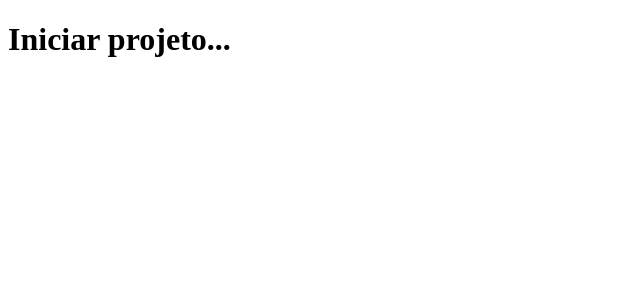
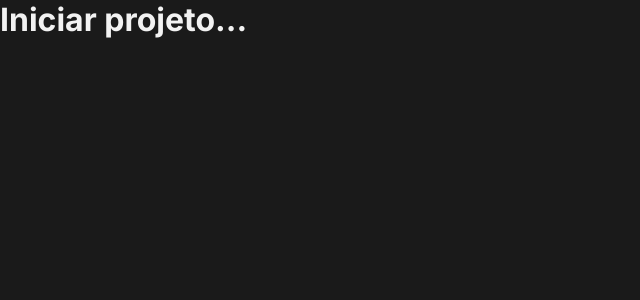
Before and after one commit to KevinAlves55/ToDoList, a React (Vite) app: page / in a window 1280 px wide. Shown: the top 300 px of the page, without its empty margins (0-640 px from the left). Built offline with nearby package versions, Linux system fonts and the light colour scheme.

Commit message:
feat: Criando a estrutura de pastas e estilização global

```diff
--- a/index.html
+++ b/index.html
@@ -3,8 +3,14 @@
 
 <head>
   <meta charset="UTF-8" />
+  <meta name="viewport" content="width=device-width, initial-scale=1.0" />
+
+  <link rel="preconnect" href="https://fonts.googleapis.com" />
+  <link rel="preconnect" href="https://fonts.gstatic.com" crossorigin>
+  <link href="https://fonts.googleapis.com/css2?family=Inter:wght@400;700&display=swap" rel="stylesheet" />
+
   <link rel="icon" type="image/svg+xml" href="/vite.svg" />
-  <meta name="viewport" content="width=device-width, initial-scale=1.0" />
+
   <title>ToDo List</title>
 </head>
 
--- a/src/App.tsx
+++ b/src/app/App.tsx
@@ -1,3 +1,5 @@
+import "./styles/Global.css";
+
 export const App = () => {
   return (
     <h1>Iniciar projeto...</h1>
--- /dev/null
+++ b/src/app/styles/Global.css
@@ -0,0 +1,44 @@
+:root {
+  --gray-100: #F2F2F2;
+  --gray-200: #D9D9D9;
+  --gray-300: #808080;
+  --gray-400: #333333;
+  --gray-500: #262626;
+  --gray-600: #1A1A1A;
+  --gray-700: #0D0D0D;
+
+  --purple-100: #8284FA;
+  --purple-200: #5E60CE;
+
+  --blue-100: #4EA8DE;
+  --blue-200: #1E6F9F;
+
+  --danger-100: #E25858;
+}
+
+* {
+  margin: 0;
+  padding: 0;
+  box-sizing: border-box;
+}
+
+body {
+  background-color: var(--gray-600);
+  color: var(--gray-100);
+  -webkit-font-smoothing: antialiased;
+}
+
+body,
+input,
+textarea,
+button {
+  font-family: "Inter", sans-serif;
+  font-weight: 400;
+  font-size: 1rem;
+}
+
+@media (max-width: 768px) {
+  html {
+    font-size: 87.5%;
+  }
+}
--- a/src/main.tsx
+++ b/src/main.tsx
@@ -1,5 +1,5 @@
 import ReactDOM from "react-dom/client";
-import { App } from "./App";
+import { App } from "./app/App";
 
 ReactDOM.createRoot(document.getElementById("root") as HTMLElement
 ).render(<App />);
```
